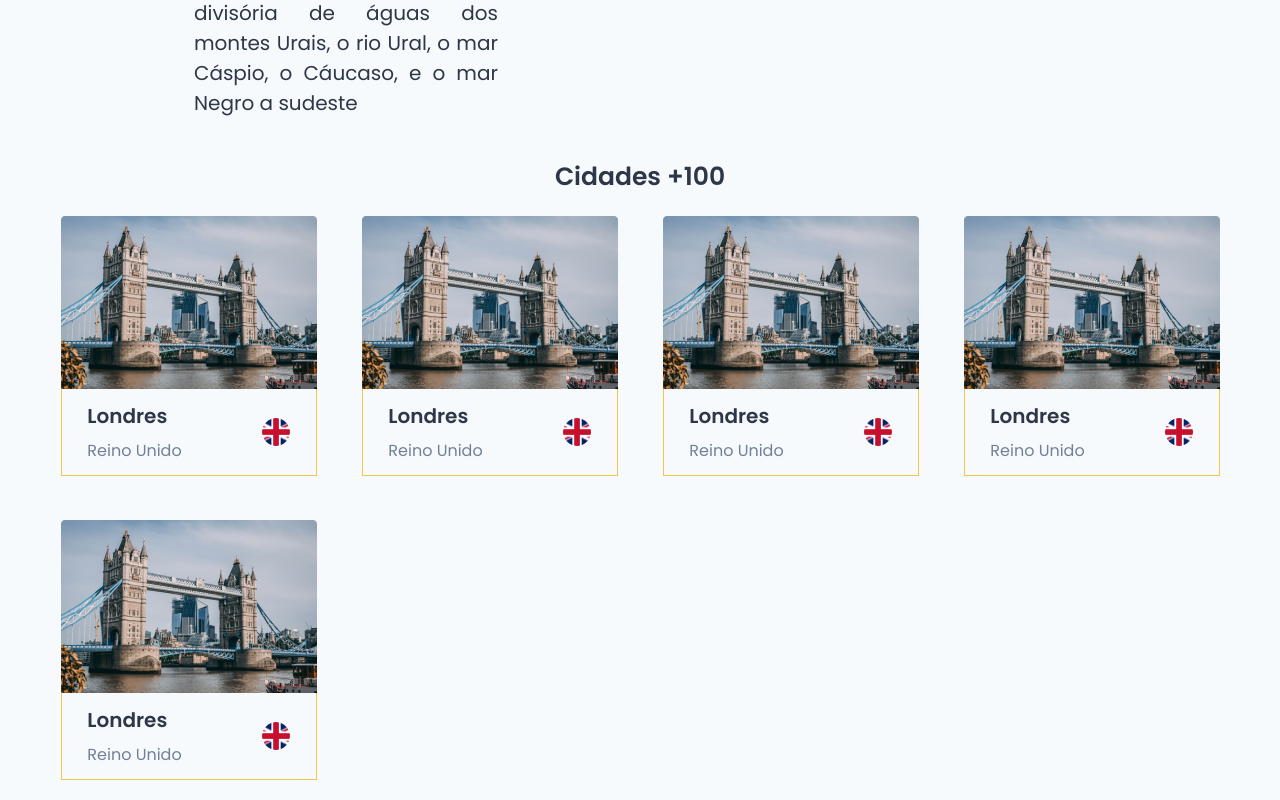
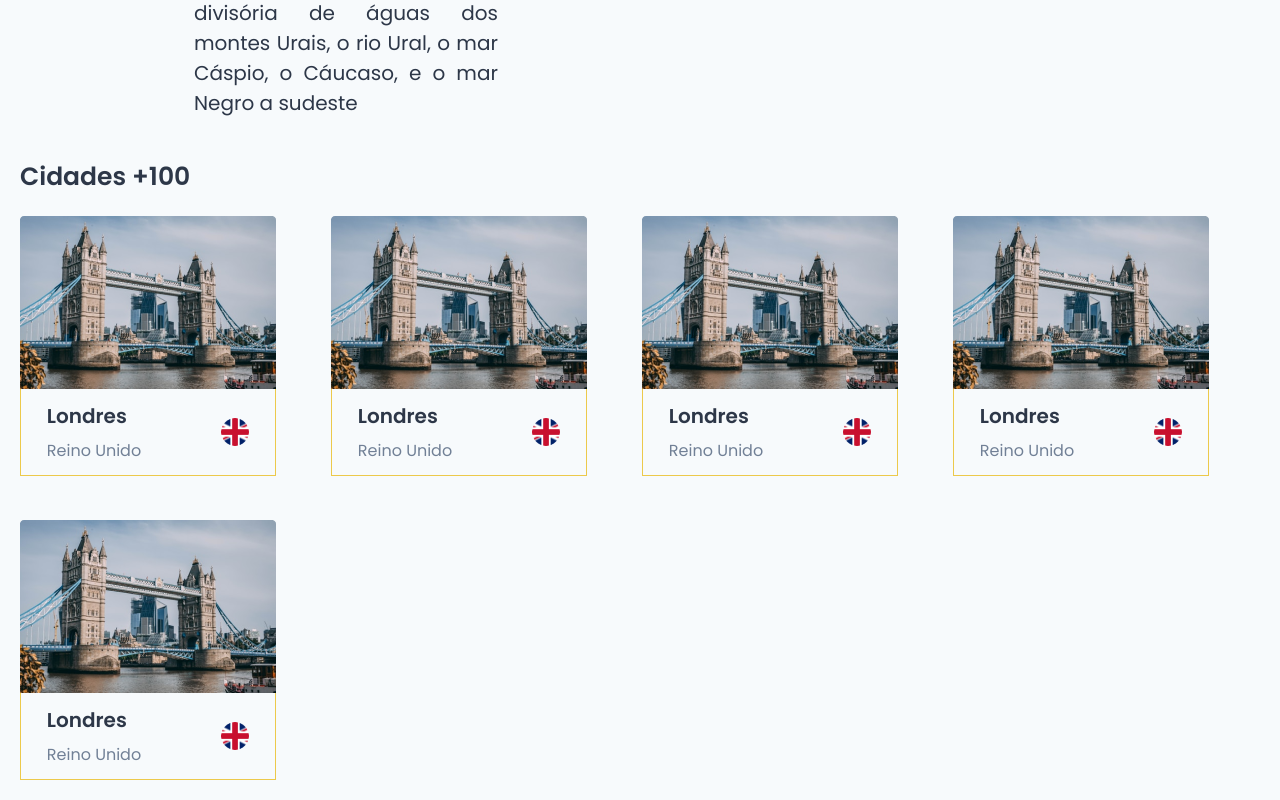
Before and after one commit to NakajimaDaniel/desafio07-ignite-chakraui, a Next.js app: page /europe in a window 1280 px wide. Shown: the part 760-1560 px from the top of the page. Built offline with nearby package versions, Linux system fonts and the light colour scheme.

Commit message:
grid adj

```diff
--- a/src/pages/europe.tsx
+++ b/src/pages/europe.tsx
@@ -40,10 +40,10 @@ export default function Europe() {
 
         </Flex>
 
-        <Box pb="10">
-            <Text textAlign="center" fontSize="25" fontWeight="semibold" pb="5">Cidades +100</Text>
-            <Grid templateColumns={["repeat(2, 1fr)","repeat(3, 1fr)","repeat(4, 1fr)"]} gap={[5,4,3,2,1]} justifyItems="center" pl="10" pr="10">
-              <Flex justify="center" flexDirection="column" pb="10">
+        <Flex pb="10" pl="5" pr="5" justifyContent="center" flexDir="column"  w="100%" maxW={1400} alignSelf="center" >
+            <Text textAlign="left" fontSize="25" fontWeight="semibold" pb="5" >Cidades +100</Text>
+            <Grid templateColumns={["repeat(2, 1fr)","repeat(3, 1fr)","repeat(4, 1fr)"]} gap={[5,4,3,2,1]} justifyItems="center"  w="100%">
+              <Flex justify="center" flexDirection="column" pb="10" w="100%">
                 <Box w="256px">
                   <Image src="london.png"/>
                   <Flex justify="center" flexDirection="row" p="3" borderBottom="1px" borderRight="1px" borderLeft="1px"  borderColor="yellow.400">
@@ -58,7 +58,7 @@ export default function Europe() {
                 </Box>
               </Flex>
 
-              <Flex justify="center" flexDirection="column" pb="10">
+              <Flex justify="center" flexDirection="column" pb="10" w="100%">
                 <Box w="256px">
                   <Image src="london.png"/>
                   <Flex justify="center" flexDirection="row" p="3" borderBottom="1px" borderRight="1px" borderLeft="1px"  borderColor="yellow.400">
@@ -73,8 +73,7 @@ export default function Europe() {
                 </Box>
               </Flex>
 
-
-              <Flex justify="center" flexDirection="column"  pb="10">
+              <Flex justify="center" flexDirection="column" pb="10" w="100%">
                 <Box w="256px">
                   <Image src="london.png"/>
                   <Flex justify="center" flexDirection="row" p="3" borderBottom="1px" borderRight="1px" borderLeft="1px"  borderColor="yellow.400">
@@ -89,7 +88,7 @@ export default function Europe() {
                 </Box>
               </Flex>
 
-              <Flex justify="center" flexDirection="column"  pb="10">
+              <Flex justify="center" flexDirection="column" pb="10" w="100%">
                 <Box w="256px">
                   <Image src="london.png"/>
                   <Flex justify="center" flexDirection="row" p="3" borderBottom="1px" borderRight="1px" borderLeft="1px"  borderColor="yellow.400">
@@ -104,7 +103,7 @@ export default function Europe() {
                 </Box>
               </Flex>
 
-              <Flex justify="center" flexDirection="column"  pb="10">
+              <Flex justify="center" flexDirection="column" pb="10" w="100%">
                 <Box w="256px">
                   <Image src="london.png"/>
                   <Flex justify="center" flexDirection="row" p="3" borderBottom="1px" borderRight="1px" borderLeft="1px"  borderColor="yellow.400">
@@ -119,10 +118,8 @@ export default function Europe() {
                 </Box>
               </Flex>
 
-
-
             </Grid>
-          </Box>
+          </Flex>
 
       </Flex>
     </>
```
